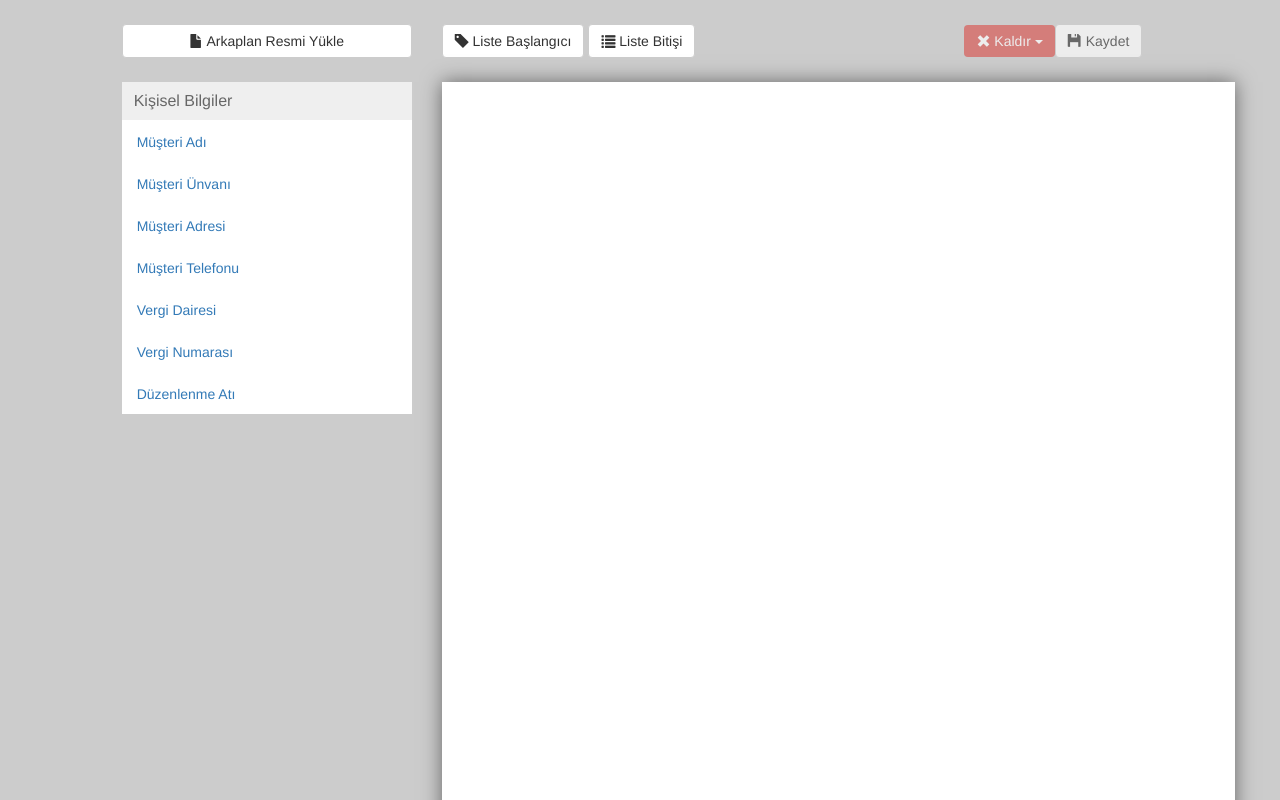
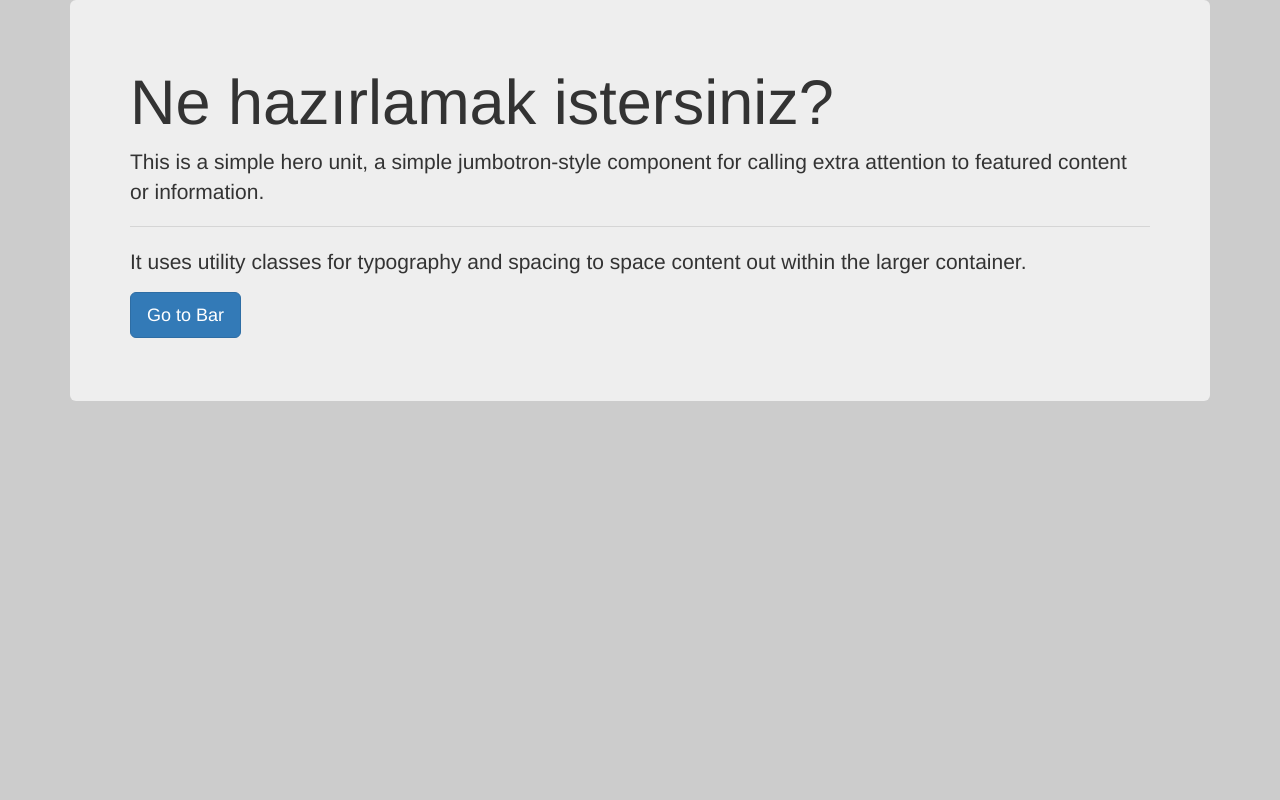
Before and after one commit to printo-project/printo-project.github.io, a Vue app: page / in a window 1280 px wide. Shown: the top 800 px of the page. Built offline with nearby package versions, Linux system fonts and the light colour scheme.

Commit message:
Added index page to integrate into the router.

```diff
--- a/src/App.vue
+++ b/src/App.vue
@@ -1,18 +1,12 @@
 <template>
-  <div id="app"
-    class="container-fluid">
-    <builder />
+  <div id="app" class="container-fluid">
+    <router-view></router-view>
   </div>
 </template>
 
 <script>
-import Builder from './pages/builder';
-
 export default {
   name: 'app',
-  components: {
-    Builder,
-  },
 };
 </script>
 
--- a/src/main.js
+++ b/src/main.js
@@ -2,18 +2,18 @@
 // (runtime-only or standalone) has been set in webpack.base.conf with an alias.
 import Vue from 'vue';
 import Vuex from 'vuex';
-import VueRouter from 'vue-router';
+import router from './routes';
 
 import store from './store';
 import App from './App';
 
-Vue.use(VueRouter);
 Vue.config.productionTip = false;
 Vue.use(Vuex);
 
 /* eslint-disable no-new */
 new Vue({
   store,
+  router,
   el: '#app',
   template: '<App/>',
   components: { App },
--- /dev/null
+++ b/src/pages/Index.vue
@@ -0,0 +1,23 @@
+<template>
+  <div class="container">
+    <div class="jumbotron">
+      <h1 class="display-3">Ne hazırlamak istersiniz?</h1>
+      <p class="lead">This is a simple hero unit, a simple jumbotron-style component for calling extra attention to featured content or information.</p>
+      <hr class="my-4">
+      <p>It uses utility classes for typography and spacing to space content out within the larger container.</p>
+      <p class="lead">
+        <router-link to="/builder" class="btn btn-primary btn-lg">Go to Bar</router-link>
+      </p>
+    </div>
+  </div>
+</template>
+
+<script>
+export default {
+  name: 'index',
+};
+</script>
+
+<style>
+
+</style>
--- /dev/null
+++ b/src/routes/index.js
@@ -0,0 +1,23 @@
+// The Vue build version to load with the `import` command
+// (runtime-only or standalone) has been set in webpack.base.conf with an alias.
+import Vue from 'vue';
+import VueRouter from 'vue-router';
+import Builder from '@/pages/Builder';
+import Index from '@/pages/Index';
+
+Vue.use(VueRouter);
+
+export default new VueRouter({
+  routes: [
+    {
+      path: '/builder',
+      name: 'Builder',
+      component: Builder,
+    },
+    {
+      path: '/',
+      name: 'Index',
+      component: Index,
+    },
+  ],
+});
```
